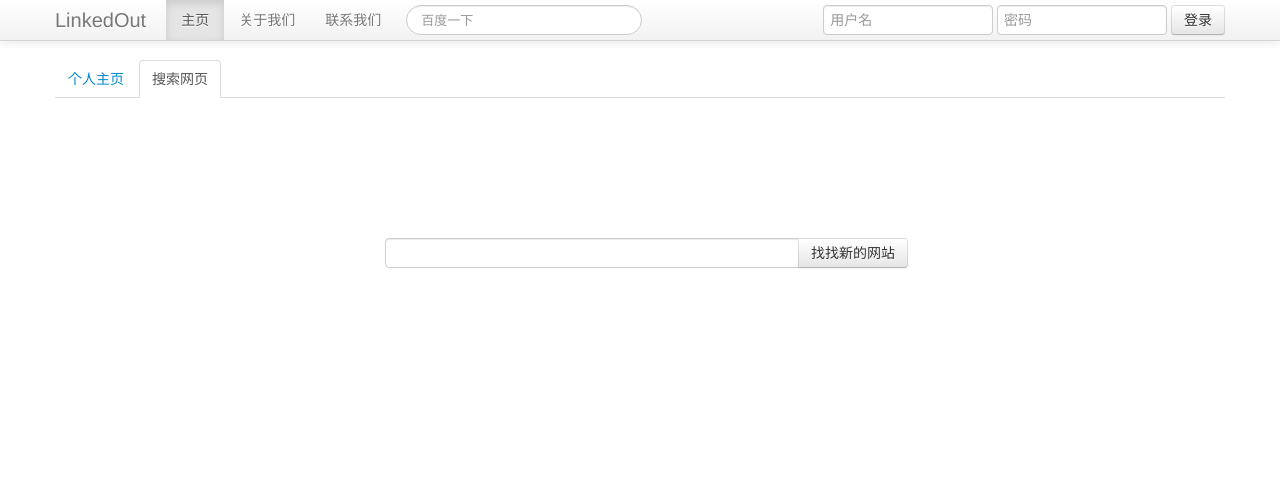
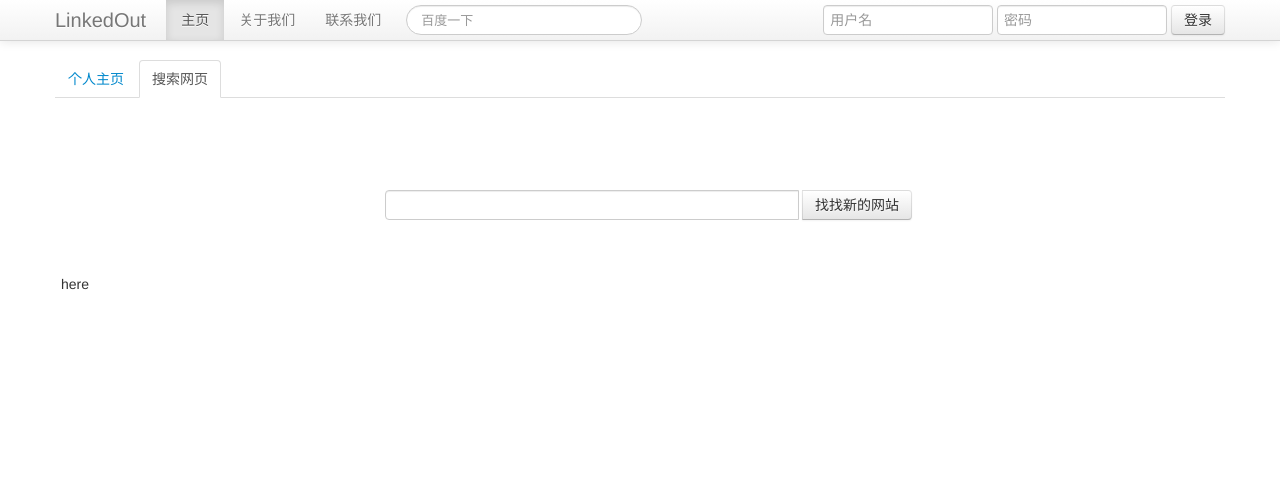
Before and after one commit to liaosiwei/linkedout, a Django app: page / in a window 1280 px wide, after a click on "搜索网页". Shown: the top 489 px of the page. Run offline with Django 3.2, Linux system fonts and the light colour scheme; parts of the project's set-up code (start-up, migrations or seed data) failed here and were passed over.

Commit message:
add search function

```diff
--- a/Linkedout/urls.py
+++ b/Linkedout/urls.py
@@ -14,6 +14,7 @@ urlpatterns = patterns('',
     url(r'^downloadXml/$', 'linker.views.downloadXml'),
     url(r'^ajaxUpdateTips/$', 'linker.views.ajaxUpdateTips'),
     url(r'^ajaxUpdateVotes/$', 'linker.views.ajaxUpdateVotes'),
+    url(r'^ajaxSearch/$', 'linker.views.ajaxSearch'),
     url(r'^', include('auths.urls')),
     # url(r'^Linkedout/', include('Linkedout.foo.urls')),
 
--- a/linker/templates/linker/home.html
+++ b/linker/templates/linker/home.html
@@ -37,7 +37,10 @@
       		border-color: #CFCFCF;
       		margin: 1px, 0;
       	}
-      }
+		#search-button {
+			position: relative;
+			right: -4px;
+		}
   	</style>
 {% endblock %}
 {% block content %}
@@ -99,12 +102,14 @@
     <div class="tab-pane" id="sec2">
 	    <div class='row'>
 	        <form>
-	        <div class='span3 input-append' style="margin-top:10%; margin-left:30%">
-	            <input class="span2" style="height:20px;width:400px;" id="main_search" type="text" >
-	            <input class="btn" type="button" value="找找新的网站">
+	        <div class='span3 input-append' style="margin-top:6%; margin-left:30%">
+	            <input class="span2" style="height:20px;width:400px;" id="search-input" type="text" >
+	            <input class="btn" id="search-button" type="button" value="找找新的网站">
 	        </div>
-
 	        </form>
+	        <div id='query' style="margin-top:13%; margin-left:3%">
+	        	<p>here</p>
+	        </div>
 	    </div>
 	</div>
 
@@ -136,6 +141,38 @@
 {% endblock %}
 
 {% block js%}
+<script>
+	$(document).ready(function(){
+
+		function queryReply(data){
+			var that = $("#query");
+			var replace_html = '<table class="table">';
+
+			for (var i=0; i<data.length; i++) {
+
+			}
+		}
+
+		$("#search-input").keypress(function(e){
+			if (e.which == 13) {
+				$(this).blur();
+				$("#search-button").click();
+				return false;
+			}
+		});
+
+		$("#search-button").click(function(){
+			var queryData = {};
+			queryData['query'] = $("#search-input").val();
+			$.ajax({
+				url: "/ajaxSearch/",
+				type: "POST",
+				data: queryData,
+				success: queryReply
+			});
+		});
+	})
+</script>
 <!-- 	<script src="{% static 'linker/js/jquery-ui.js' %}"></script>
 	<script src="{% static 'linker/js/addurls.js' %}"></script>
 	<script src="{% static 'linker/js/setvalues.js' %}"></script>
@@ -212,4 +249,5 @@
 	    });
 	  })
 	</script> -->
+
 {% endblock %}
--- a/linker/views.py
+++ b/linker/views.py
@@ -169,3 +169,27 @@ def ajaxUpdateVotes(request):
             link.save()
             to_return['result'] = 'success'
     return to_return
+
+
+@csrf_exempt
+@ajaxWrapper('query')
+def ajaxSearch(request):
+    '''
+        reply users' search request
+    '''
+
+    to_return = {}
+    if request.method == 'POST':
+        post = request.POST.copy()
+        try:
+            link = Linker.objects.filter(opinion__icontains=post['query'])
+        except:
+            to_return["1"] = "发生未知错误，请重试，谢谢。"
+        else:
+            if link.exists():
+                count = 1
+                for one in link:
+                    to_return[str(count)] = {'name': one.name, 'link': one.link, 'tip': one.opinion}
+            else:
+                to_return["1"] = "为搜索到记录，请换一个关键词再次尝试搜索，谢谢。"
+    return to_return
```
